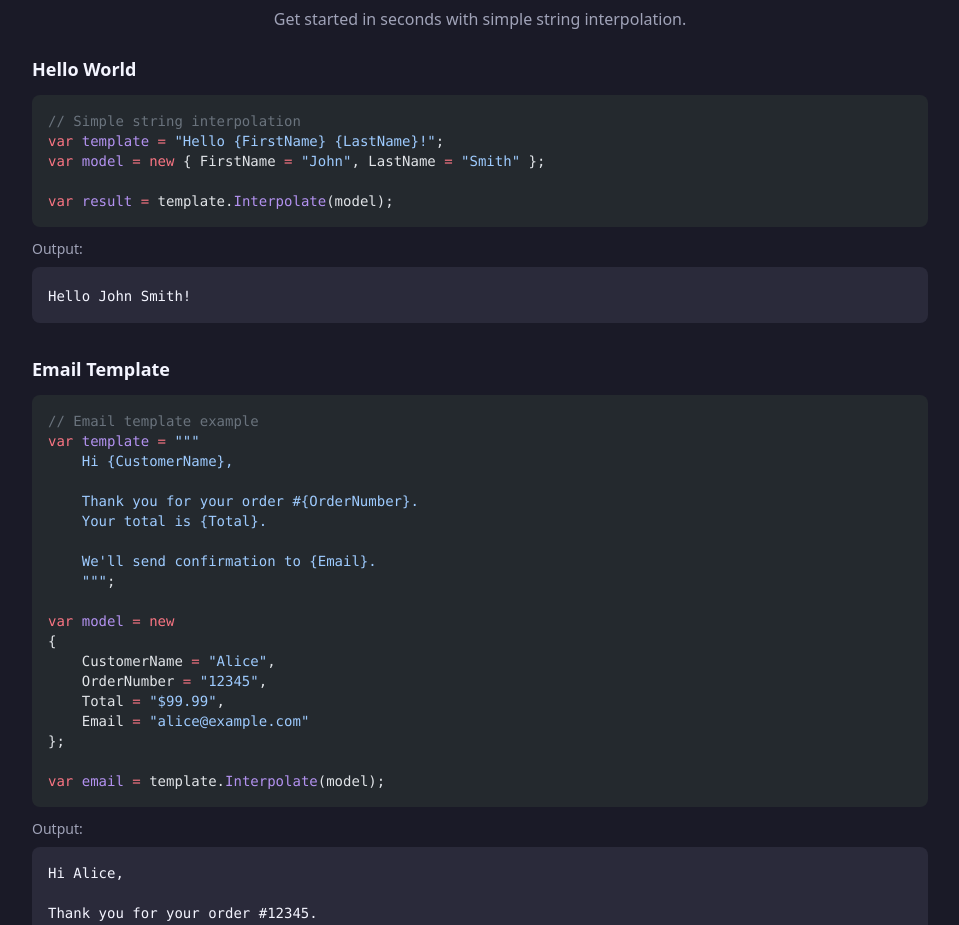
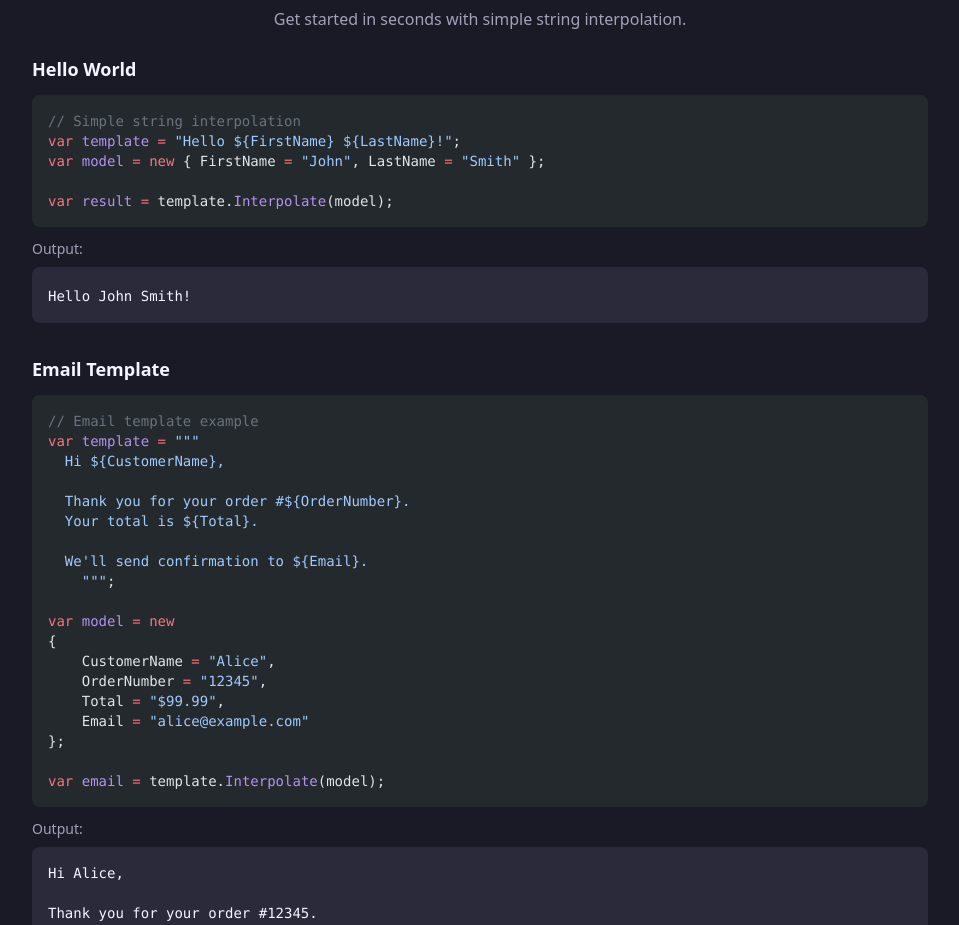
Before and after one commit to lowlandtech/tinytools, a React (Vite) app in the folder site/: page / in a window 1280 px wide. Shown: the part 880-1805 px from the top of the page, without its empty margins (160-1119 px from the left). Built offline with nearby package versions, Linux system fonts and the light colour scheme.

Commit message:
feat: add feature Ideas document and link from roadmap refactor: update interpolation syntax in documentation examples chore: add DotSettings for code inspection configuration

```diff
--- a/site/src/pages/api-reference.tsx
+++ b/site/src/pages/api-reference.tsx
@@ -27,10 +27,10 @@ export function ApiReferencePage() {
               language="csharp"
             />
             <p className="text-sm text-muted-foreground mt-2 mb-2">
-              Replaces {"{PropertyName}"} tags with values from an anonymous object or class.
+              Replaces {"${PropertyName}"} tags with values from an anonymous object or class.
             </p>
             <CodeBlock
-              code={`var template = "Hello {FirstName} {LastName}!";
+              code={`var template = "Hello \${FirstName} \${LastName}!";
 var model = new { FirstName = "John", LastName = "Smith" };
 var result = template.Interpolate(model);
 // Output: "Hello John Smith!"`}
@@ -44,10 +44,10 @@ var result = template.Interpolate(model);
               language="csharp"
             />
             <p className="text-sm text-muted-foreground mt-2 mb-2">
-              Replaces {"{Key}"} tags with values from a dictionary.
+              Replaces {"${Key}"} tags with values from a dictionary.
             </p>
             <CodeBlock
-              code={`var template = "Welcome to {City}, {Country}!";
+              code={`var template = "Welcome to \${City}, \${Country}!";
 var data = new Dictionary<string, string>
 {
     { "City", "Amsterdam" },
--- a/site/src/pages/getting-started.tsx
+++ b/site/src/pages/getting-started.tsx
@@ -37,7 +37,7 @@ return (
             code={`using LowlandTech.TinyTools;
 
 // Simple property interpolation
-var template = "Hello {FirstName} {LastName}!";
+var template = "Hello \${FirstName} \${LastName}!";
 var model = new { FirstName = "John", LastName = "Smith" };
 
 var result = template.Interpolate(model);
@@ -57,12 +57,12 @@ var result = template.Interpolate(model);
         <CardContent className="space-y-4">
           <CodeBlock
             code={`var template = """
-    Hi {CustomerName},
+              Hi \${CustomerName},
 
-    Thank you for your order #{OrderNumber}.
+              Thank you for your order #\${OrderNumber}.
     Your total is ${"${TotalAmount}"}.
 
-    We'll send a confirmation to {Email}.
+              We'll send a confirmation to \${Email}.
     """;
 
 var model = new
--- a/site/src/pages/home.tsx
+++ b/site/src/pages/home.tsx
@@ -32,7 +32,7 @@ const features = [
 ];
 
 const helloWorldExample = `// Simple string interpolation
-var template = "Hello {FirstName} {LastName}!";
+var template = "Hello \${FirstName} \${LastName}!";
 var model = new { FirstName = "John", LastName = "Smith" };
 
 var result = template.Interpolate(model);`;
@@ -41,12 +41,12 @@ const helloWorldOutput = `Hello John Smith!`;
 
 const emailExample = `// Email template example
 var template = """
-    Hi {CustomerName},
+  Hi \${CustomerName},
 
-    Thank you for your order #{OrderNumber}.
-    Your total is {Total}.
+  Thank you for your order #\${OrderNumber}.
+  Your total is \${Total}.
 
-    We'll send confirmation to {Email}.
+  We'll send confirmation to \${Email}.
     """;
 
 var model = new
--- a/site/src/pages/variable-resolver.tsx
+++ b/site/src/pages/variable-resolver.tsx
@@ -22,15 +22,15 @@ return (
         <CardContent>
           <Tabs defaultValue="simple">
             <TabsList className="grid w-full grid-cols-2">
-              <TabsTrigger value="simple">Simple {"{PropertyName}"}</TabsTrigger>
+              <TabsTrigger value="simple">Simple ${"${PropertyName}"}</TabsTrigger>
               <TabsTrigger value="engine">Engine ${"${Context.xxx}"}</TabsTrigger>
             </TabsList>
             <TabsContent value="simple" className="space-y-4">
               <p className="text-sm text-muted-foreground">
-                Use the <code>Interpolate</code> extension for quick, tag-based replacements.
+                Use the <code>Interpolate</code> extension for quick, `${"${var}"}`-style replacements.
               </p>
               <CodeBlock
-                code={`var template = "Hello {FirstName} {LastName}";
+                code={`var template = "Hello \${FirstName} \${LastName}";
 var model = new { FirstName = "John", LastName = "Smith" };
 
 var result = template.Interpolate(model);
@@ -41,7 +41,7 @@ var result = template.Interpolate(model);
                 Dictionary models are also supported:
               </p>
               <CodeBlock
-                code={`var template = "Hello {Name}";
+                code={`var template = "Hello \${Name}";
 var model = new Dictionary<string, string> { ["Name"] = "Jane" };
 var result = template.Interpolate(model);
 // Output: Hello Jane`}
```
Also changed, not shown: 3 other files (tests, documents, lock files or other folders).
